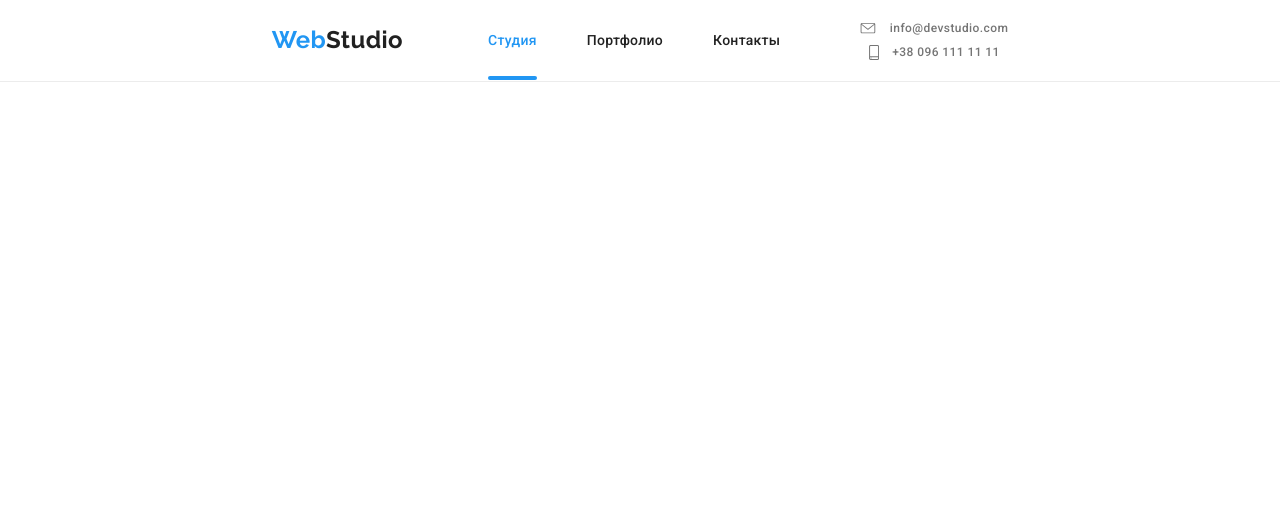
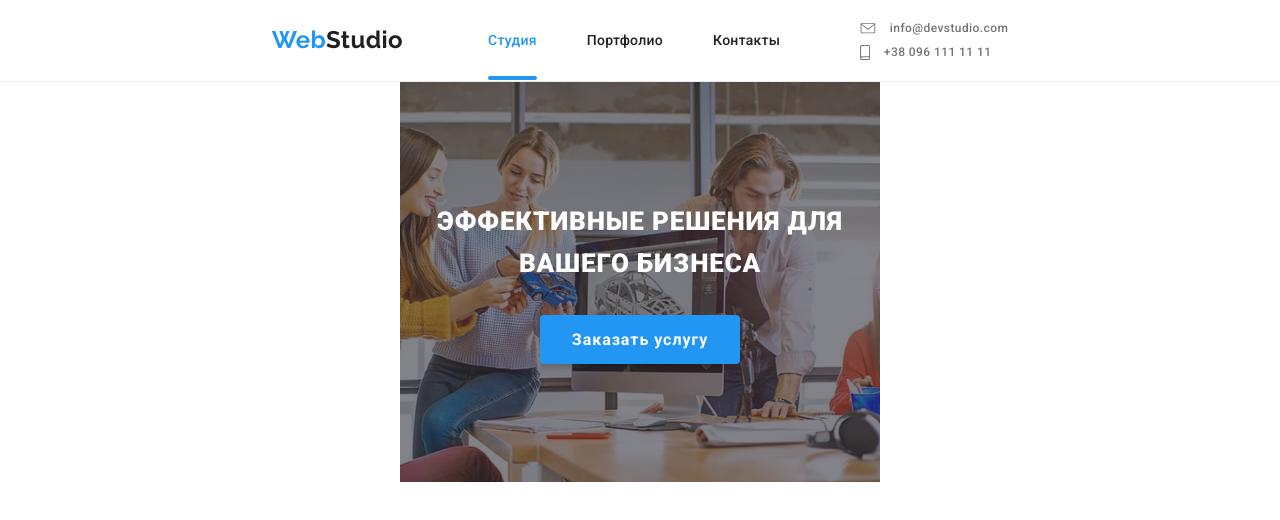
Before and after one commit to OlehCharupa/goit-markup-hw-08, a plain HTML site: page index.html in a window 1280 px wide. Drawn offline with Linux system fonts and the light colour scheme.

Commit message:
выровнял иконки в контактах

```diff
--- a/index.html
+++ b/index.html
@@ -75,9 +75,9 @@
         </div>
       </div>
     </header>
-    <!-- <main> -->
+    <main>
     <!--============= =======Герой================== -->
-    <!-- <div class="overlay">
+    <div class="overlay">
         <section class="hero">
           <h1 class="hero-title">
             эффективные решения для вашего бизнеса
@@ -86,7 +86,7 @@
             Заказать услугу
           </button>
         </section>
-      </div> -->
+      </div>
     <!--Преимущества-->
     <!-- <section class="section feature-section">
         <div class="container">
--- a/sass/layout/_header.scss
+++ b/sass/layout/_header.scss
@@ -17,7 +17,6 @@
   }
 }
 .header-menu {
-  text-align: center;
   background: #ffffff;
 
   @media screen and (max-width: 767px) {
@@ -25,21 +24,20 @@
     position: absolute;
     z-index: 10;
     top: 60px;
+    text-align: center;
     left: 0;
     right: 0;
     padding-top: 60px;
     padding-bottom: 60px;
     box-shadow: 0px 4px 8px rgba(0, 0, 0, 0.04), 0px 2px 4px rgba(0, 0, 0, 0.08),
       0px 1px 3px rgba(0, 0, 0, 0.16);
-
-    // transition: 350ms cubic-bezier(0.4, 0, 0.2, 1) 250ms;
-    // transform: translateX(-120%);
   }
   &.is-open {
-    // transform: translateX(0);
     display: block;
   }
-  @media screen and (min-width: 768px) {
+}
+@media screen and (min-width: 768px) {
+  .header-menu {
     display: flex;
     margin-left: 85px;
   }
```
Also changed, not shown: css/main.css, css/main.min.css, 2 other files.
